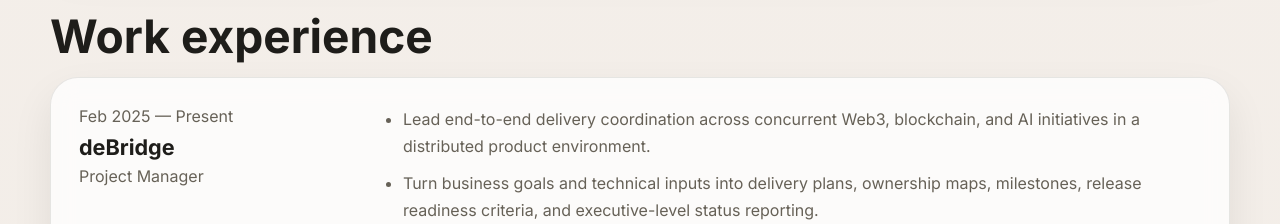
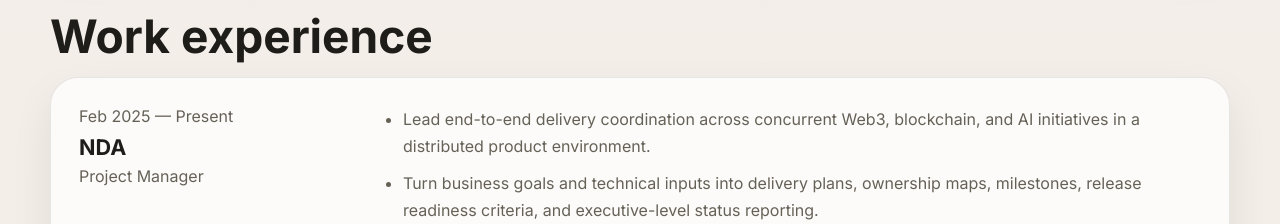
Before and after one commit to Boichenko/boichenko.github.io, a React (Vite) app: page / in a window 1280 px wide. Shown: the part 2120-2344 px from the top of the page. Built offline with nearby package versions, Linux system fonts and the light colour scheme.

Commit message:
Mask current company name

```diff
--- a/src/App.jsx
+++ b/src/App.jsx
@@ -2,7 +2,7 @@ import profileImage from './assets/profile.jpg'
 
 const experience = [
   {
-    company: 'deBridge',
+    company: 'NDA',
     role: 'Project Manager',
     period: 'Feb 2025 — Present',
     achievements: [
```
